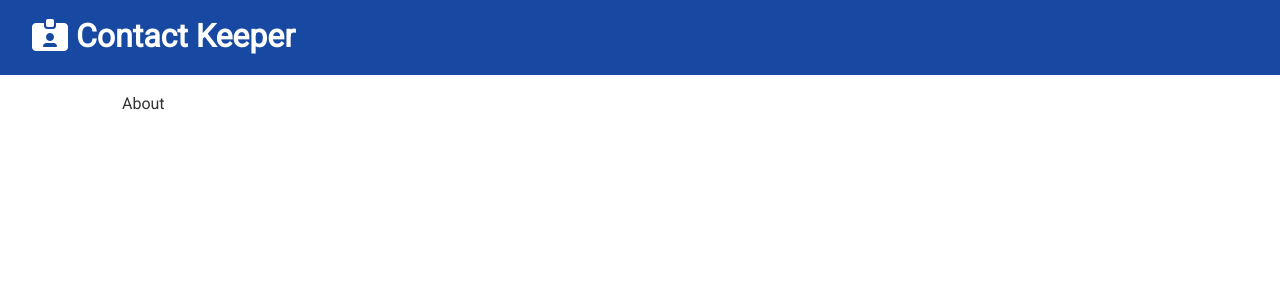
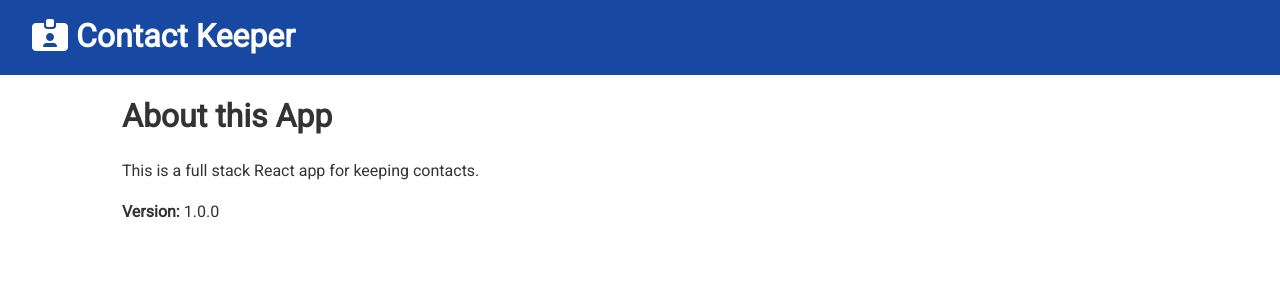
Before and after one commit to josephsazon/contact-keeper, a React (Create React App) app in the folder client/: page /about in a window 1280 px wide. Shown: the top 300 px of the page. Built offline with nearby package versions, Linux system fonts and the light colour scheme.

Commit message:
feat: client/pages/about - create about page

```diff
--- a/client/src/App.js
+++ b/client/src/App.js
@@ -2,7 +2,7 @@ import React, { Fragment } from 'react';
 import { BrowserRouter as Router, Route, Switch } from 'react-router-dom';
 
 // components
-// import About from './components/pages/About';
+import About from './components/pages/About';
 // import Home from './components/pages/Home';
 import Navbar from './components/layout/Navbar';
 
@@ -17,7 +17,7 @@ const App = () => {
         <div className="container">
           <Switch>
             <Route exact path="/" render={() => 'Home'} />
-            <Route exact path="/about" render={() => 'About'} />
+            <Route exact path="/about" component={About} />
           </Switch>
         </div>
       </Fragment>
--- /dev/null
+++ b/client/src/components/pages/About.js
@@ -0,0 +1,17 @@
+import React from 'react';
+
+const About = () => {
+  return (
+    <div>
+      <h1>About this App</h1>
+      <p className="my-1">
+        This is a full stack React app for keeping contacts.
+      </p>
+      <p>
+        <strong>Version: </strong> 1.0.0
+      </p>
+    </div>
+  );
+};
+
+export default About;
```
